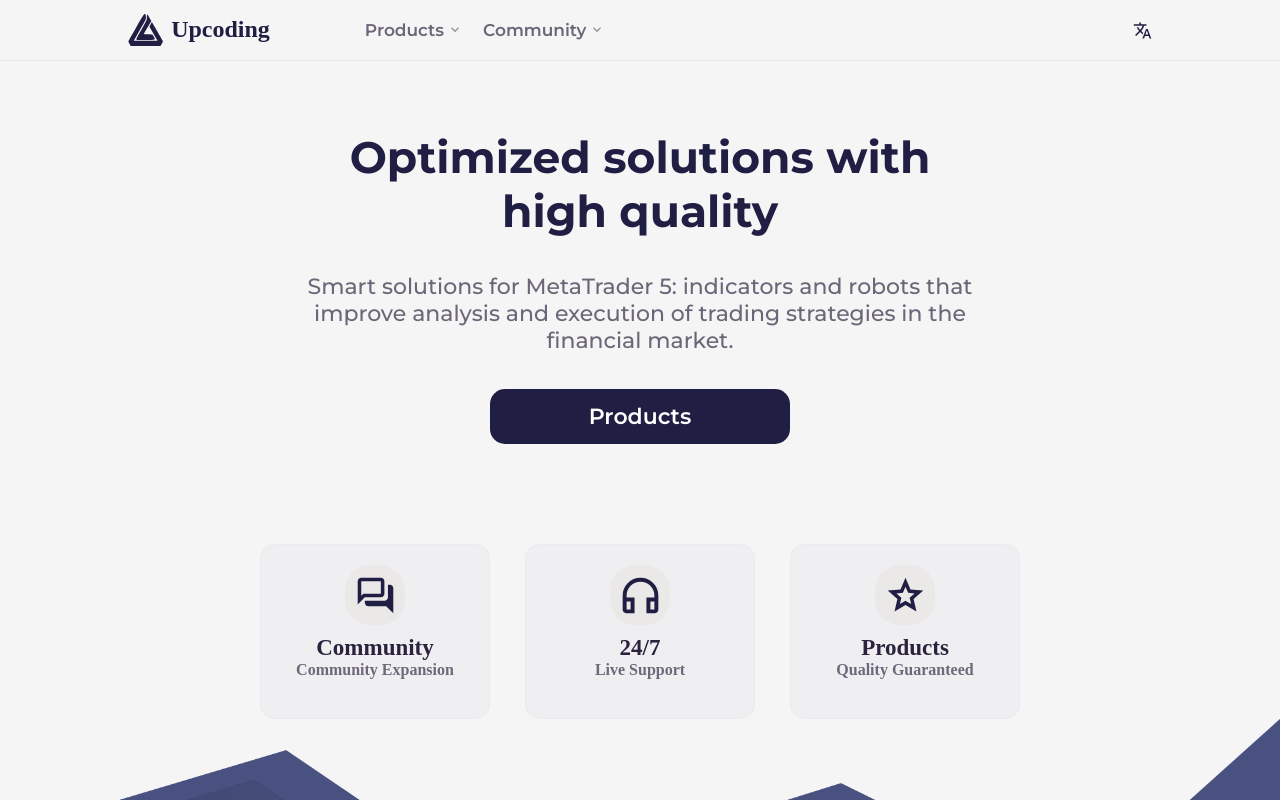
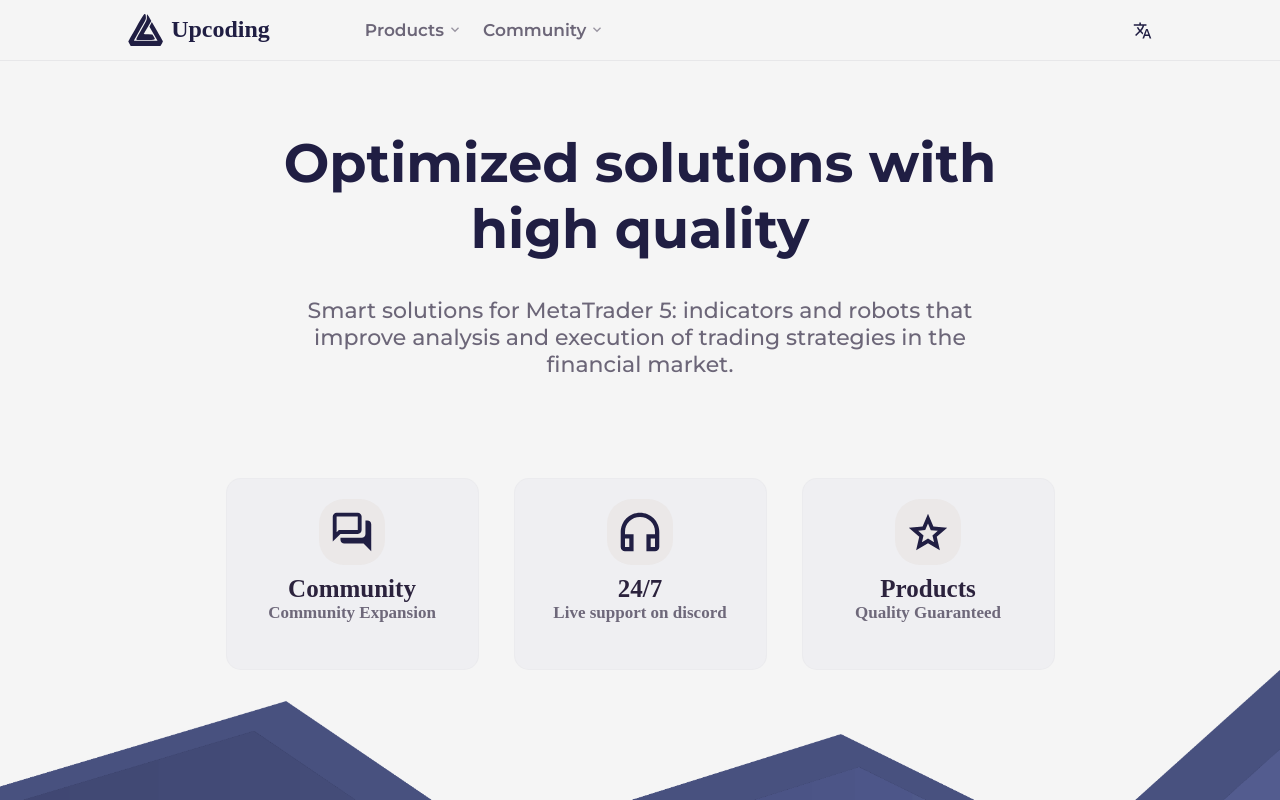
Before and after one commit to xPretti/Upcoding, a React (Vite) app: page / in a window 1280 px wide. Shown: the top 800 px of the page. Built offline with nearby package versions, Linux system fonts and the light colour scheme; a web font is replaced by a local one.

Commit message:
feat: Pequenos ajustes

```diff
--- a/src/components/IntroBanner.module.css
+++ b/src/components/IntroBanner.module.css
@@ -21,9 +21,9 @@
     font-weight: var(--font-weight-bold);
     font-style: normal;
     text-align: center;
-    font-size: 44px;
+    font-size: 54px;
     color: var(--color-primary);
-    max-width: 600px;
+    max-width: 800px;
 }
 
 .description {
--- a/src/components/IntroBanner.tsx
+++ b/src/components/IntroBanner.tsx
@@ -1,6 +1,5 @@
 import { useTranslation } from "react-i18next";
 import styles from "./IntroBanner.module.css";
-import { IntroButton } from "./buttons/IntroButton";
 
 export const IntroBanner = () => {
     const { t } = useTranslation();
@@ -13,7 +12,7 @@
                 <p className={styles.description}>
                     {t("intro-description")}
                 </p>
-                <IntroButton>{t("products")}</IntroButton>
+                {/* <IntroButton>{t("products")}</IntroButton> */}
             </div>
         </div>
     );
--- a/src/components/buttons/ProductsNavButton.tsx
+++ b/src/components/buttons/ProductsNavButton.tsx
@@ -16,7 +16,7 @@
     const getOptions = (): DropdownItemType[] => {
         return [
             { title: t("scriptbot"), description: t("scriptbot-description"), onClick: () => console.log("ScriptBot") },
-            { title: t("all-products"), description: t("all-products-description"), onClick: () => console.log("Todos") },
+            // { title: t("all-products"), description: t("all-products-description"), onClick: () => console.log("Todos") },
         ];
     };
 
--- a/src/components/cards/SpecCard.module.css
+++ b/src/components/cards/SpecCard.module.css
@@ -5,8 +5,8 @@
     justify-content: top;
     border-radius: 15px;
     background-color: #EFEFF2;
-    width: 230px;
-    height: 175px;
+    width: 253px;
+    height: 192px;
     border: solid 1px rgba(227, 227, 229, 0.4);
 }
 
@@ -23,8 +23,8 @@
     display: flex;
     align-items: center;
     justify-content: center;
-    width: 60px;
-    height: 60px;
+    width: 66px;
+    height: 66px;
     border-radius: 25px;
     background-color: #EBE8E8;
 }
@@ -33,8 +33,8 @@
     display: flex;
     align-items: center;
     justify-content: center;
-    width: 37px;
-    height: 37px;
+    width: 40px;
+    height: 40px;
     user-select: none;
     color: var(--color-primary);
 }
@@ -44,7 +44,7 @@
     font-weight: var(--font-weight-extra-bold);
     font-style: normal;
     text-align: center;
-    font-size: 23px;
+    font-size: 25px;
     color: var(--color-tertiary);
 }
 
@@ -53,6 +53,6 @@
     font-weight: var(--font-weight-semibold);
     font-style: normal;
     text-align: center;
-    font-size: 16px;
+    font-size: 17px;
     color: var(--color-quaternary);
 }
--- a/src/locales/en.json
+++ b/src/locales/en.json
@@ -19,7 +19,7 @@
         "card-community": "Community",
         "card-community-description": "Community Expansion",
         "card-support": "24/7",
-        "card-support-description": "Live Support",
+        "card-support-description": "Live support on discord",
         "footer-community": "Community",
         "footer-learn": "Learning",
         "footer-enterprise": "Enterprise",
--- a/src/locales/pt_Br.json
+++ b/src/locales/pt_Br.json
@@ -19,7 +19,7 @@
         "card-community": "Comunidade",
         "card-community-description": "Comunidade em Expansão",
         "card-support": "24/7",
-        "card-support-description": "Atendimento Ao Vivo",
+        "card-support-description": "Atendimento no Discord",
         "footer-community": "Comunidade",
         "footer-learn": "Aprender",
         "footer-enterprise": "Empresa",
```
Also changed, not shown: src/utils/TimeUtils.ts (renamed from src/utils/TimeUtils.tsx).
